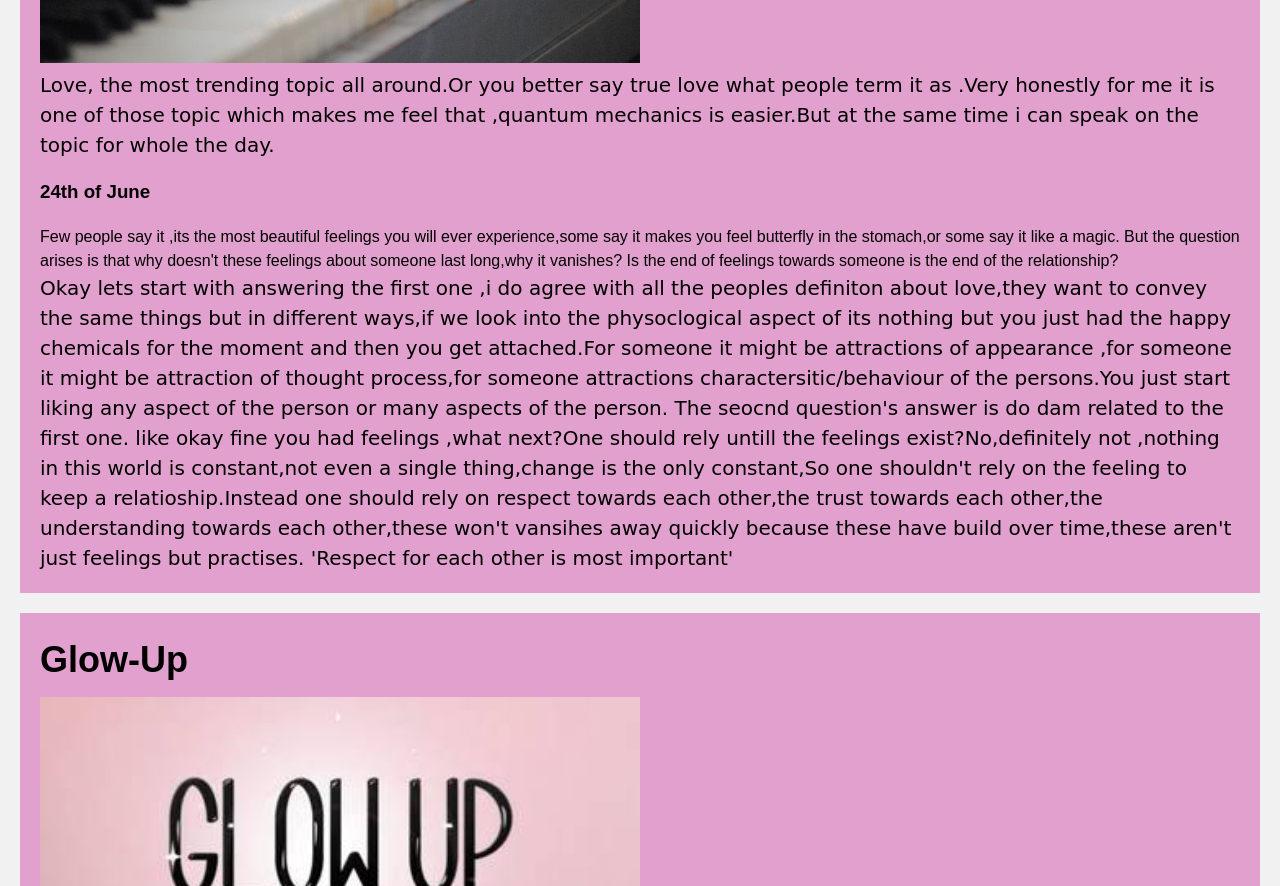
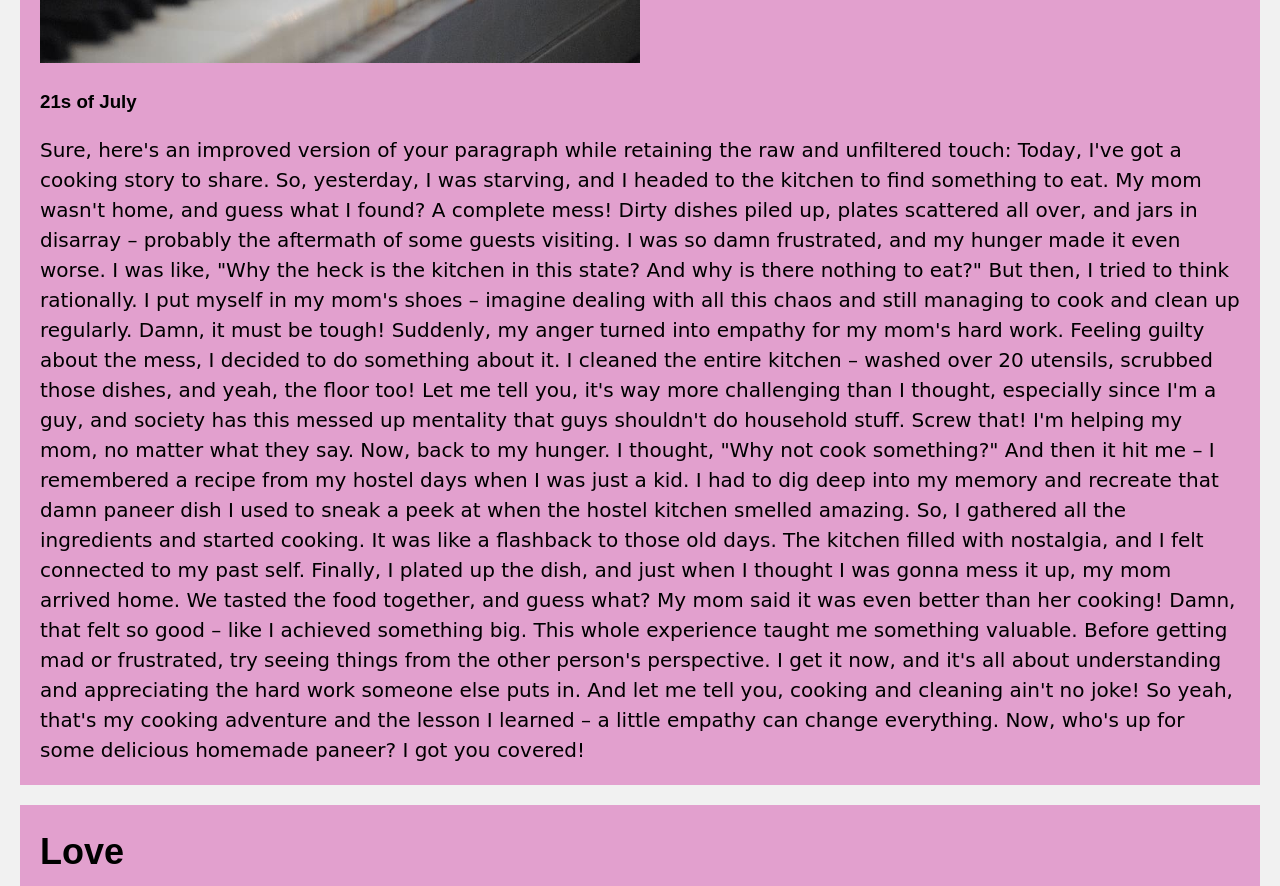
Before and after one commit to amandollar/bloggingwebsite, a plain HTML site: page index.html in a window 1280 px wide. Shown: the part 595-1481 px from the top of the page. Drawn offline with Linux system fonts and the light colour scheme.

Commit message:
Update index.html

```diff
--- a/index.html
+++ b/index.html
@@ -19,8 +19,31 @@
     <article>
       <h2>Love</h2>
       <img src="./images/redrose.jpg" alt="red rose" class="blog-image">
+       <h3>21s of July </h3>
+      <p> Sure, here's an improved version of your paragraph while retaining the raw and unfiltered touch:
+
+Today, I've got a cooking story to share. So, yesterday, I was starving, and I headed to the kitchen to find something to eat. My mom wasn't home, and guess what I found? A complete mess! Dirty dishes piled up, plates scattered all over, and jars in disarray – probably the aftermath of some guests visiting. I was so damn frustrated, and my hunger made it even worse. I was like, "Why the heck is the kitchen in this state? And why is there nothing to eat?"
+
+But then, I tried to think rationally. I put myself in my mom's shoes – imagine dealing with all this chaos and still managing to cook and clean up regularly. Damn, it must be tough! Suddenly, my anger turned into empathy for my mom's hard work.
+
+Feeling guilty about the mess, I decided to do something about it. I cleaned the entire kitchen – washed over 20 utensils, scrubbed those dishes, and yeah, the floor too! Let me tell you, it's way more challenging than I thought, especially since I'm a guy, and society has this messed up mentality that guys shouldn't do household stuff. Screw that! I'm helping my mom, no matter what they say.
+
+Now, back to my hunger. I thought, "Why not cook something?" And then it hit me – I remembered a recipe from my hostel days when I was just a kid. I had to dig deep into my memory and recreate that damn paneer dish I used to sneak a peek at when the hostel kitchen smelled amazing.
+
+So, I gathered all the ingredients and started cooking. It was like a flashback to those old days. The kitchen filled with nostalgia, and I felt connected to my past self. Finally, I plated up the dish, and just when I thought I was gonna mess it up, my mom arrived home.
+
+We tasted the food together, and guess what? My mom said it was even better than her cooking! Damn, that felt so good – like I achieved something big.
+
+This whole experience taught me something valuable. Before getting mad or frustrated, try seeing things from the other person's perspective. I get it now, and it's all about understanding and appreciating the hard work someone else puts in. And let me tell you, cooking and cleaning ain't no joke!
+
+So yeah, that's my cooking adventure and the lesson I learned – a little empathy can change everything. Now, who's up for some delicious homemade paneer? I got you covered! </p>
+    </article>
+    <article>
+      <h2>Love</h2>
+      <img src="./images/redrose.jpg" alt="red rose" class="blog-image">
+      <h3>24th of June </h3>
       <p> Love, the most trending topic all around.Or you better say true love what people term it as .Very honestly for me it is one of those topic which makes me feel that ,quantum mechanics is easier.But at the same time i can speak on the topic for whole the day.
-       <h3>24th of June </h3>
+
 
         Few people say it ,its the most beautiful feelings you will ever experience,some say it makes you feel butterfly in the stomach,or some say it like a magic.
 
```
